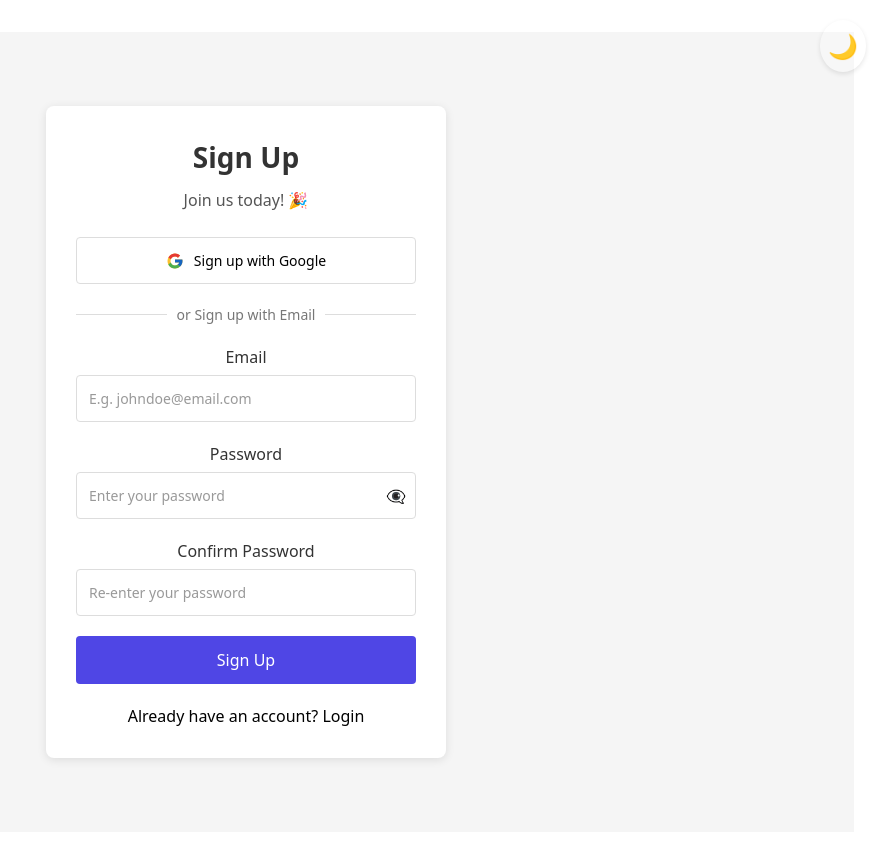
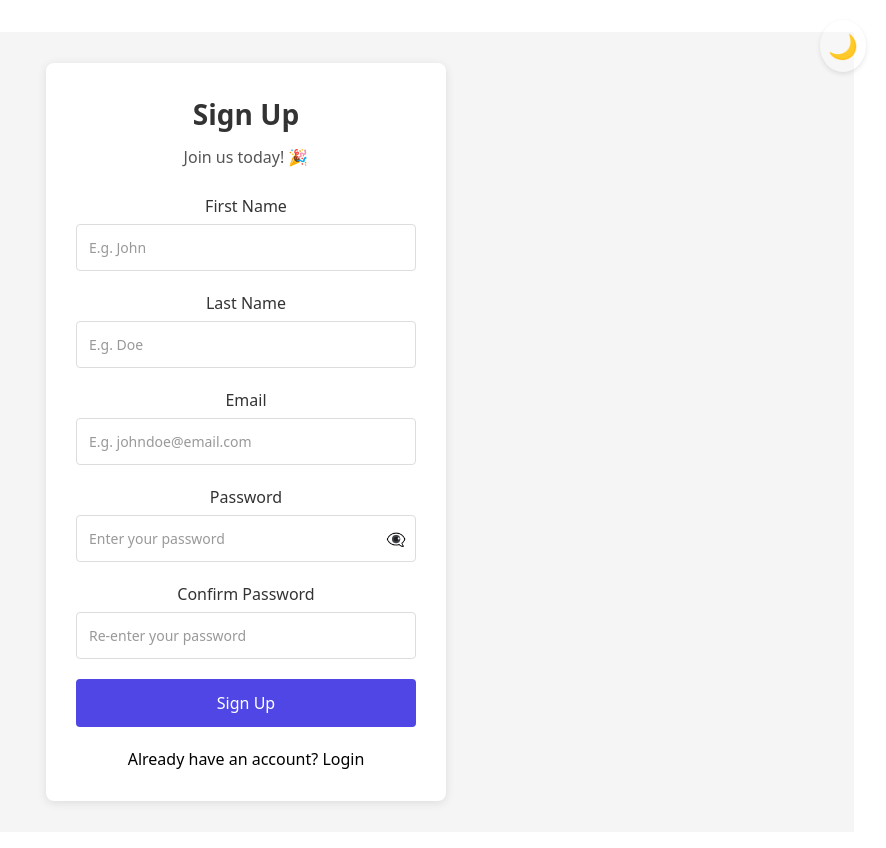
Before and after one commit to 21rr10/minor-project-frontend, a React (Vite) app in the folder minor-project/: page /signup in a window 1280 px wide. Shown: the top 848 px of the page, without its empty margins (394-1280 px from the left). Built offline with nearby package versions, Linux system fonts and the light colour scheme.

Commit message:
fname lname signup

```diff
--- a/minor-project/src/pages/Signin.jsx
+++ b/minor-project/src/pages/Signin.jsx
@@ -2,7 +2,7 @@ import { useState, useEffect } from 'react';
 import { Link } from 'react-router-dom';
 import './Signin.css';
 
-import googleIcon from '../assets/google-icon.svg';
+// import googleIcon from '../assets/google-icon.svg';
 
 function Signin() {
   const [email, setEmail] = useState('');
--- a/minor-project/src/pages/Signup.jsx
+++ b/minor-project/src/pages/Signup.jsx
@@ -2,21 +2,33 @@ import { useState, useEffect } from 'react';
 import { Link } from 'react-router-dom';
 import './Signup.css';
 
-import googleIcon from '../assets/google-icon.svg';
-
 function Signup() {
   const [email, setEmail] = useState('');
+  const [firstname, setFirstname] = useState('');
+  const [lastname, setLastname] = useState('');
   const [password, setPassword] = useState('');
-
   const [confirmPassword, setConfirmPassword] = useState('');
   const [showPassword, setShowPassword] = useState(false);
   const [darkMode, setDarkMode] = useState(false);
-  const [errors, setErrors] = useState({ email: '', password: '', confirmPassword: '' });
+  const [errors, setErrors] = useState({
+    email: '',
+    firstname: '',
+    lastname: '',
+    password: '',
+    confirmPassword: '',
+  });
 
+  // Validation Functions
   const validateEmail = (email) => {
     const re = /^[^\s@]+@[^\s@]+\.[^\s@]+$/;
     if (!email) return 'Email is required';
     if (!re.test(email)) return 'Invalid email format';
+    return '';
+  };
+
+  const validateName = (name) => {
+    if (!name.trim()) return 'This field is required';
+    if (!/^[a-zA-Z\s]+$/.test(name)) return 'Only letters are allowed';
     return '';
   };
 
@@ -34,6 +46,7 @@ function Signup() {
     return '';
   };
 
+  // Dark Mode Toggle
   useEffect(() => {
     const savedMode = localStorage.getItem('darkMode');
     if (savedMode === 'true') {
@@ -54,25 +67,37 @@ function Signup() {
     }
   };
 
+  // Form Submission
   const handleSubmit = (e) => {
     e.preventDefault();
 
     const emailError = validateEmail(email);
+    const firstnameError = validateName(firstname);
+    const lastnameError = validateName(lastname);
     const passwordError = validatePassword(password);
     const confirmPasswordError = validateConfirmPassword(confirmPassword);
 
     setErrors({
       email: emailError,
+      firstname: firstnameError,
+      lastname: lastnameError,
       password: passwordError,
       confirmPassword: confirmPasswordError,
     });
 
-    if (!emailError && !passwordError && !confirmPasswordError) {
+    if (
+      !emailError &&
+      !firstnameError &&
+      !lastnameError &&
+      !passwordError &&
+      !confirmPasswordError
+    ) {
       console.log('Form is valid, proceed with signup');
       // Add signup logic here
     }
   };
 
+  // JSX Return
   return (
     <div className={`signup-container ${darkMode ? 'dark-mode' : ''}`}>
       <div className="theme-toggle">
@@ -85,16 +110,54 @@ function Signup() {
         <h1>Sign Up</h1>
         <p className="welcome-text">Join us today! 🎉</p>
 
-        <button className="google-btn">
-          <img src={googleIcon} alt="Google" className="google-icon" />
-          Sign up with Google
-        </button>
+        <form onSubmit={handleSubmit}>
+          {/* First Name Input */}
+          <div className="form-group">
+            <label htmlFor="firstname">First Name</label>
+            <input
+              type="text"
+              id="firstname"
+              placeholder="E.g. John"
+              value={firstname}
+              onChange={(e) => {
+                setFirstname(e.target.value);
+                setErrors((prev) => ({
+                  ...prev,
+                  firstname: validateName(e.target.value),
+                }));
+              }}
+              required
+              className={errors.firstname ? 'invalid' : ''}
+            />
+            {errors.firstname && (
+              <div className="error-message">{errors.firstname}</div>
+            )}
+          </div>
 
-        <div className="divider">
-          <span>or Sign up with Email</span>
-        </div>
+          {/* Last Name Input */}
+          <div className="form-group">
+            <label htmlFor="lastname">Last Name</label>
+            <input
+              type="text"
+              id="lastname"
+              placeholder="E.g. Doe"
+              value={lastname}
+              onChange={(e) => {
+                setLastname(e.target.value);
+                setErrors((prev) => ({
+                  ...prev,
+                  lastname: validateName(e.target.value),
+                }));
+              }}
+              required
+              className={errors.lastname ? 'invalid' : ''}
+            />
+            {errors.lastname && (
+              <div className="error-message">{errors.lastname}</div>
+            )}
+          </div>
 
-        <form onSubmit={handleSubmit}>
+          {/* Email Input */}
           <div className="form-group">
             <label htmlFor="email">Email</label>
             <input
@@ -104,7 +167,10 @@ function Signup() {
               value={email}
               onChange={(e) => {
                 setEmail(e.target.value);
-                setErrors(prev => ({ ...prev, email: validateEmail(e.target.value) }));
+                setErrors((prev) => ({
+                  ...prev,
+                  email: validateEmail(e.target.value),
+                }));
               }}
               required
               className={errors.email ? 'invalid' : ''}
@@ -112,17 +178,21 @@ function Signup() {
             {errors.email && <div className="error-message">{errors.email}</div>}
           </div>
 
+          {/* Password Input */}
           <div className="form-group">
             <label htmlFor="password">Password</label>
             <div className="password-input">
               <input
-                type={showPassword ? "text" : "password"}
+                type={showPassword ? 'text' : 'password'}
                 id="password"
                 placeholder="Enter your password"
                 value={password}
                 onChange={(e) => {
                   setPassword(e.target.value);
-                  setErrors(prev => ({ ...prev, password: validatePassword(e.target.value) }));
+                  setErrors((prev) => ({
+                    ...prev,
+                    password: validatePassword(e.target.value),
+                  }));
                 }}
                 required
                 className={errors.password ? 'invalid' : ''}
@@ -132,12 +202,15 @@ function Signup() {
                 className="toggle-password"
                 onClick={() => setShowPassword(!showPassword)}
               >
-                {showPassword ? "👁️" : "👁️‍🗨️"}
+                {showPassword ? '👁️' : '👁️‍🗨️'}
               </button>
             </div>
-            {errors.password && <div className="error-message">{errors.password}</div>}
+            {errors.password && (
+              <div className="error-message">{errors.password}</div>
+            )}
           </div>
 
+          {/* Confirm Password Input */}
           <div className="form-group">
             <label htmlFor="confirmPassword">Confirm Password</label>
             <input
@@ -147,19 +220,28 @@ function Signup() {
               value={confirmPassword}
               onChange={(e) => {
                 setConfirmPassword(e.target.value);
-                setErrors(prev => ({ ...prev, confirmPassword: validateConfirmPassword(e.target.value) }));
+                setErrors((prev) => ({
+                  ...prev,
+                  confirmPassword: validateConfirmPassword(e.target.value),
+                }));
               }}
               required
               className={errors.confirmPassword ? 'invalid' : ''}
             />
-            {errors.confirmPassword && <div className="error-message">{errors.confirmPassword}</div>}
+            {errors.confirmPassword && (
+              <div className="error-message">{errors.confirmPassword}</div>
+            )}
           </div>
 
-          <button type="submit" className="signup-btn">Sign Up</button>
+          {/* Submit Button */}
+          <button type="submit" className="signup-btn">
+            Sign Up
+          </button>
         </form>
 
+        {/* Sign-In Prompt */}
         <p className="signin-prompt">
-        Already have an account? <Link to="/signin">Login</Link>
+          Already have an account? <Link to="/signin">Login</Link>
         </p>
       </div>
     </div>
```
